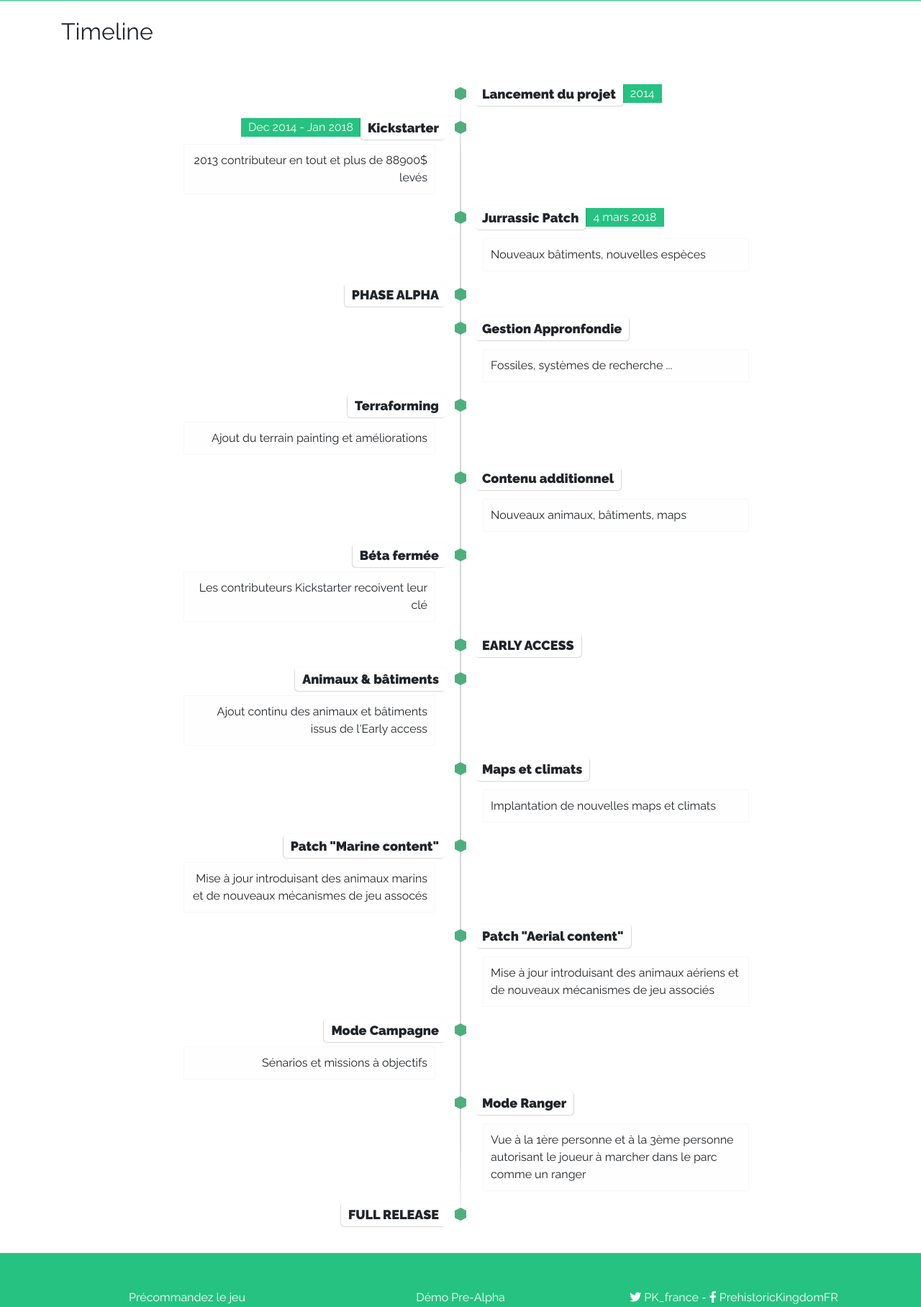
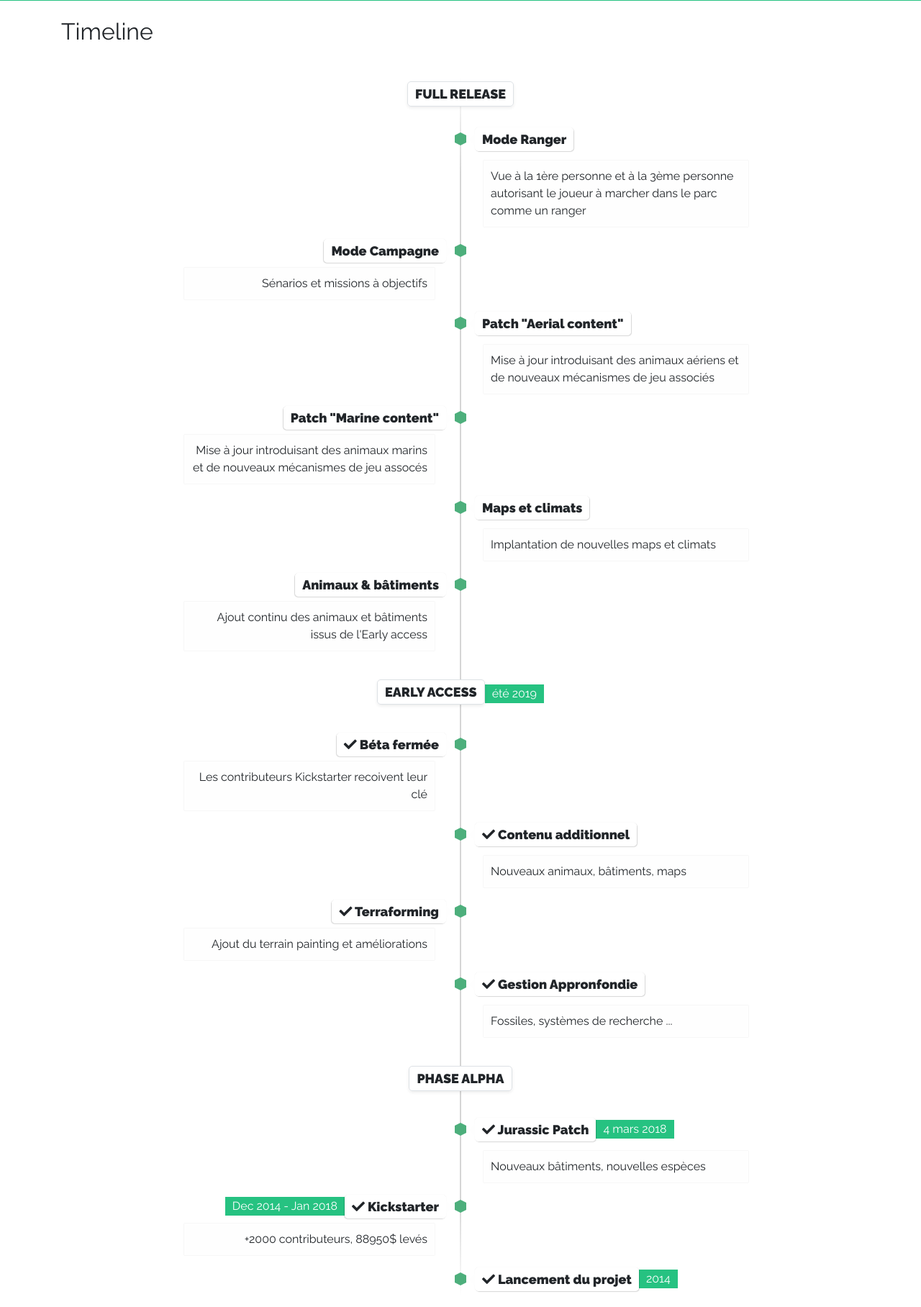
Before and after one commit to ludel/PK-France, a Django app: page / in a window 1280 px wide. Shown: the part 1547-3363 px from the top of the page at 72% size. Run offline with Django 3.2, Linux system fonts and the light colour scheme; grey boxes labelled with a size stand in for pictures from a placeholder-image service; some libraries are stand-ins or nearby versions.

Commit message:
Revert timeline

```diff
--- a/templates/pkfrance/index.html
+++ b/templates/pkfrance/index.html
@@ -155,157 +155,38 @@
         <h2 class="pt-4 pb-4" id="timeline">Timeline</h2>
 
         <ul class="timeline">
-            <!-- Item 1 -->
+            <li class="text-center mb-3">
+                <span class="shadow-sm border flag">FULL RELEASE</span>
+            </li>
+
+
             <li>
                 <div class="direction-r">
                     <div class="flag-wrapper">
                         <span class="hexa"></span>
-                        <span class="flag">Lancement du projet</span>
-                        <span class="time-wrapper"><span class="time">2014</span></span>
+                        <span class="flag">Mode Ranger</span>
+                    </div>
+                    <div class="desc">
+                        Vue à la 1ère personne et à la 3ème personne autorisant le joueur à marcher
+                        dans le parc comme un ranger
                     </div>
                 </div>
             </li>
 
-            <!-- Item 2 -->
+
             <li>
                 <div class="direction-l">
                     <div class="flag-wrapper">
                         <span class="hexa"></span>
-                        <span class="flag">Kickstarter</span>
-                        <span class="time-wrapper"><span class="time">Dec 2014 - Jan 2018</span></span>
+                        <span class="flag">Mode Campagne</span>
                     </div>
                     <div class="desc">
-                        2013 contributeur en tout et plus de 88900$ levés
+                        Sénarios et missions à objectifs
                     </div>
                 </div>
             </li>
 
-            <!-- Item 3 -->
-            <li>
-                <div class="direction-r">
-                    <div class="flag-wrapper">
-                        <span class="hexa"></span>
-                        <span class="flag">Jurrassic Patch</span>
-                        <span class="time-wrapper"><span class="time">4 mars 2018</span></span>
-                    </div>
-                    <div class="desc">
-                        Nouveaux bâtiments, nouvelles espèces
-                    </div>
-                </div>
-            </li>
 
-            <!-- Item 4 -->
-            <li>
-                <div class="direction-l">
-                    <div class="flag-wrapper">
-                        <span class="hexa"></span>
-                        <span class="flag">PHASE ALPHA</span>
-                    </div>
-                </div>
-            </li>
-
-            <!-- Item 5 -->
-            <li>
-                <div class="direction-r">
-                    <div class="flag-wrapper">
-                        <span class="hexa"></span>
-                        <span class="flag">Gestion Appronfondie</span>
-                    </div>
-                    <div class="desc">
-                        Fossiles, systèmes de recherche ...
-                    </div>
-                </div>
-            </li>
-
-            <!-- Item 6 -->
-            <li>
-                <div class="direction-l">
-                    <div class="flag-wrapper">
-                        <span class="hexa"></span>
-                        <span class="flag">Terraforming</span>
-                    </div>
-                    <div class="desc">
-                        Ajout du terrain painting et améliorations
-                    </div>
-                </div>
-            </li>
-
-            <!-- Item 7 -->
-            <li>
-                <div class="direction-r">
-                    <div class="flag-wrapper">
-                        <span class="hexa"></span>
-                        <span class="flag">Contenu additionnel</span>
-                    </div>
-                    <div class="desc">
-                        Nouveaux animaux, bâtiments, maps
-                    </div>
-                </div>
-            </li>
-
-            <!-- Item 8 -->
-            <li>
-                <div class="direction-l">
-                    <div class="flag-wrapper">
-                        <span class="hexa"></span>
-                        <span class="flag">Béta fermée</span>
-                    </div>
-                    <div class="desc">
-                        Les contributeurs Kickstarter recoivent leur clé
-                    </div>
-                </div>
-            </li>
-
-            <!-- Item 9 -->
-            <li>
-                <div class="direction-r">
-                    <div class="flag-wrapper">
-                        <span class="hexa"></span>
-                        <span class="flag">EARLY ACCESS</span>
-                    </div>
-                </div>
-            </li>
-
-            <!-- Item 10 -->
-            <li>
-                <div class="direction-l">
-                    <div class="flag-wrapper">
-                        <span class="hexa"></span>
-                        <span class="flag">Animaux & bâtiments</span>
-                    </div>
-                    <div class="desc">
-                        Ajout continu des animaux et bâtiments issus de l'Early access
-                    </div>
-                </div>
-            </li>
-
-            <!-- Item 11 -->
-            <li>
-                <div class="direction-r">
-                    <div class="flag-wrapper">
-                        <span class="hexa"></span>
-                        <span class="flag">Maps et climats</span>
-                    </div>
-                    <div class="desc">
-                        Implantation de nouvelles maps et climats
-                    </div>
-                </div>
-            </li>
-
-            <!-- Item 12 -->
-            <li>
-                <div class="direction-l">
-                    <div class="flag-wrapper">
-                        <span class="hexa"></span>
-                        <span class="flag">Patch "Marine content"</span>
-                    </div>
-                    <div class="desc">
-                        Mise à jour introduisant des animaux marins et de nouveaux mécanismes de jeu assocés
-                    </div>
-                </div>
-            </li>
-
-            <!-- Item 13 -->
             <li>
                 <div class="direction-r">
                     <div class="flag-wrapper">
@@ -319,39 +200,140 @@
                 </div>
             </li>
 
-            <!-- Item 14 -->
+
             <li>
                 <div class="direction-l">
                     <div class="flag-wrapper">
                         <span class="hexa"></span>
-                        <span class="flag">Mode Campagne</span>
+                        <span class="flag">Patch "Marine content"</span>
                     </div>
                     <div class="desc">
-                        Sénarios et missions à objectifs
+                        Mise à jour introduisant des animaux marins et de nouveaux mécanismes de jeu assocés
                     </div>
                 </div>
             </li>
 
-            <!-- Item 15 -->
+
             <li>
                 <div class="direction-r">
                     <div class="flag-wrapper">
                         <span class="hexa"></span>
-                        <span class="flag">Mode Ranger</span>
+                        <span class="flag">Maps et climats</span>
                     </div>
                     <div class="desc">
-                        Vue à la 1ère personne et à la 3ème personne autorisant le joueur à marcher
-                        dans le parc comme un ranger
+                        Implantation de nouvelles maps et climats
                     </div>
                 </div>
             </li>
 
-            <!-- Item 16 -->
+
             <li>
                 <div class="direction-l">
                     <div class="flag-wrapper">
                         <span class="hexa"></span>
-                        <span class="flag">FULL RELEASE</span>
+                        <span class="flag">Animaux & bâtiments</span>
+                    </div>
+                    <div class="desc">
+                        Ajout continu des animaux et bâtiments issus de l'Early access
+                    </div>
+                </div>
+            </li>
+
+
+            <li class="text-center mt-4 mb-4 ">
+                <span class="shadow-sm border flag">EARLY ACCESS</span><span class="time-wrapper m-0 p-0"><span
+                    class="time">été 2019</span></span>
+            </li>
+
+            <li>
+                <div class="direction-l">
+                    <div class="flag-wrapper">
+                        <span class="hexa"></span>
+                        <span class="flag"><i class="fas fa-check"></i> Béta fermée</span>
+                    </div>
+                    <div class="desc">
+                        Les contributeurs Kickstarter recoivent leur clé
+                    </div>
+                </div>
+            </li>
+
+
+            <li>
+                <div class="direction-r">
+                    <div class="flag-wrapper">
+                        <span class="hexa"></span>
+                        <span class="flag"><i class="fas fa-check"></i> Contenu additionnel</span>
+                    </div>
+                    <div class="desc">
+                        Nouveaux animaux, bâtiments, maps
+                    </div>
+                </div>
+            </li>
+
+
+            <li>
+                <div class="direction-l">
+                    <div class="flag-wrapper">
+                        <span class="hexa"></span>
+                        <span class="flag"><i class="fas fa-check"></i> Terraforming</span>
+                    </div>
+                    <div class="desc">
+                        Ajout du terrain painting et améliorations
+                    </div>
+                </div>
+            </li>
+
+
+            <li>
+                <div class="direction-r">
+                    <div class="flag-wrapper">
+                        <span class="hexa"></span>
+                        <span class="flag"><i class="fas fa-check"></i> Gestion Appronfondie</span>
+                    </div>
+                    <div class="desc">
+                        Fossiles, systèmes de recherche ...
+                    </div>
+                </div>
+            </li>
+
+            <li class="text-center mt-4 mb-4">
+                <span class="shadow-sm border flag">PHASE ALPHA</span>
+            </li>
+
+            <li>
+                <div class="direction-r">
+                    <div class="flag-wrapper">
+                        <span class="hexa"></span>
+                        <span class="flag"><i class="fas fa-check"></i> Jurassic Patch</span>
+                        <span class="time-wrapper"><span class="time">4 mars 2018</span></span>
+                    </div>
+                    <div class="desc">
+                        Nouveaux bâtiments, nouvelles espèces
+                    </div>
+                </div>
+            </li>
+
+
+            <li>
+                <div class="direction-l">
+                    <div class="flag-wrapper">
+                        <span class="hexa"></span>
+                        <span class="flag"><i class="fas fa-check"></i> Kickstarter</span>
+                        <span class="time-wrapper"><span class="time">Dec 2014 - Jan 2018</span></span>
+                    </div>
+                    <div class="desc">
+                        +2000 contributeurs, 88950$ levés
+                    </div>
+                </div>
+            </li>
+
+
+            <li>
+                <div class="direction-r">
+                    <div class="flag-wrapper">
+                        <span class="hexa"></span>
+                        <span class="flag"><i class="fas fa-check"></i> Lancement du projet</span>
+                        <span class="time-wrapper"><span class="time">2014</span></span>
                     </div>
                 </div>
             </li>
```
